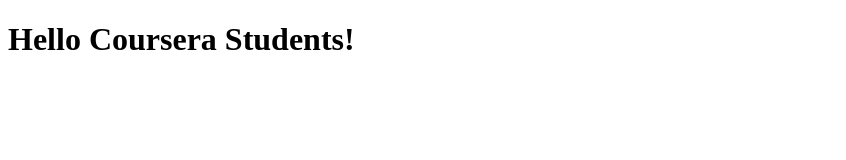
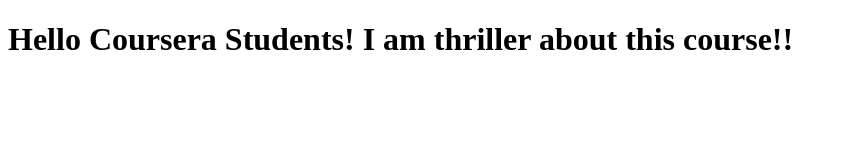
Before and after one commit to juanbueno17/coursera-test, a plain HTML site: page index.html in a window 1280 px wide. Shown: the whole page, without its empty margins (0-846 px from the left). Drawn offline with Linux system fonts and the light colour scheme.

Commit message:
New version of web file.

```diff
--- a/index.html
+++ b/index.html
@@ -5,6 +5,6 @@
     <title>Hello Coursera</title>
   </head>
   <body>
-    <h1>Hello Coursera Students!</h1>
+    <h1>Hello Coursera Students!  I am thriller about this course!!</h1>
   </body>
 </html>
```
